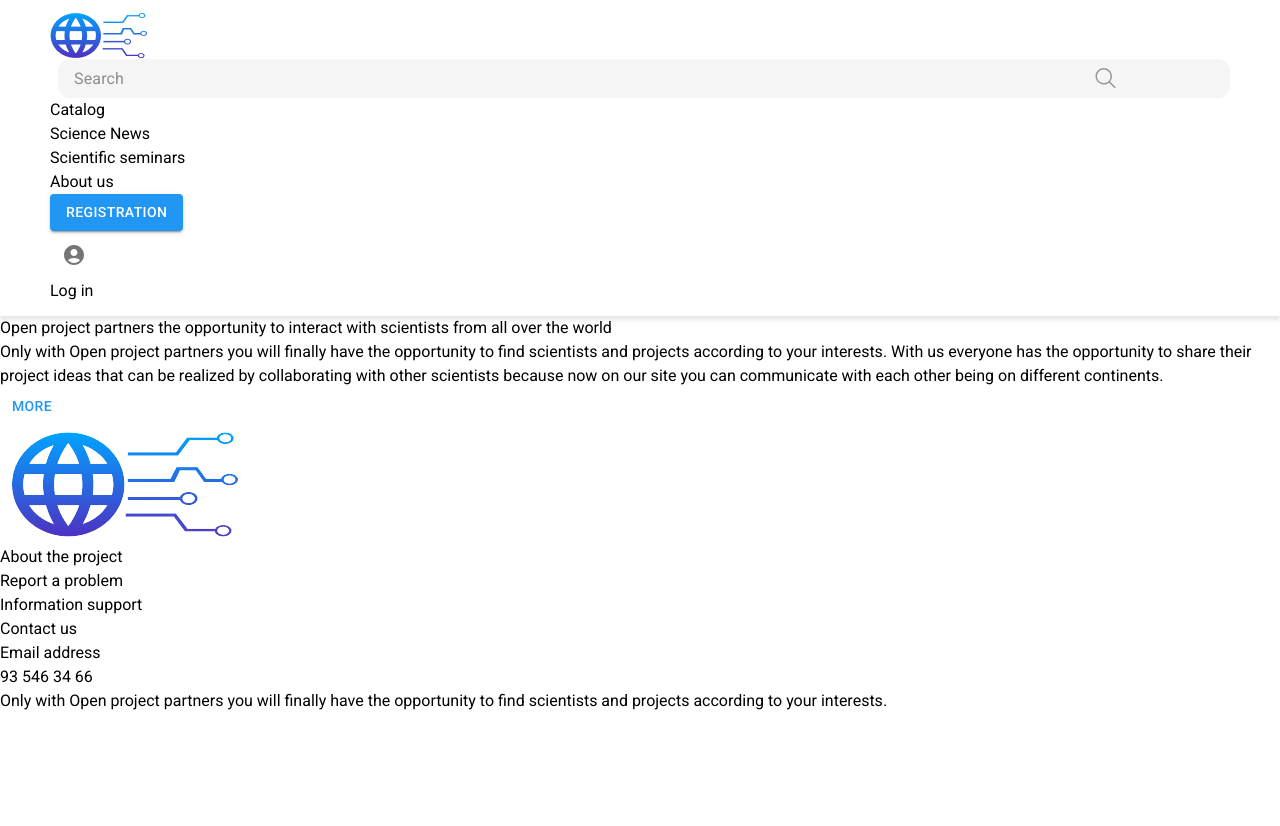
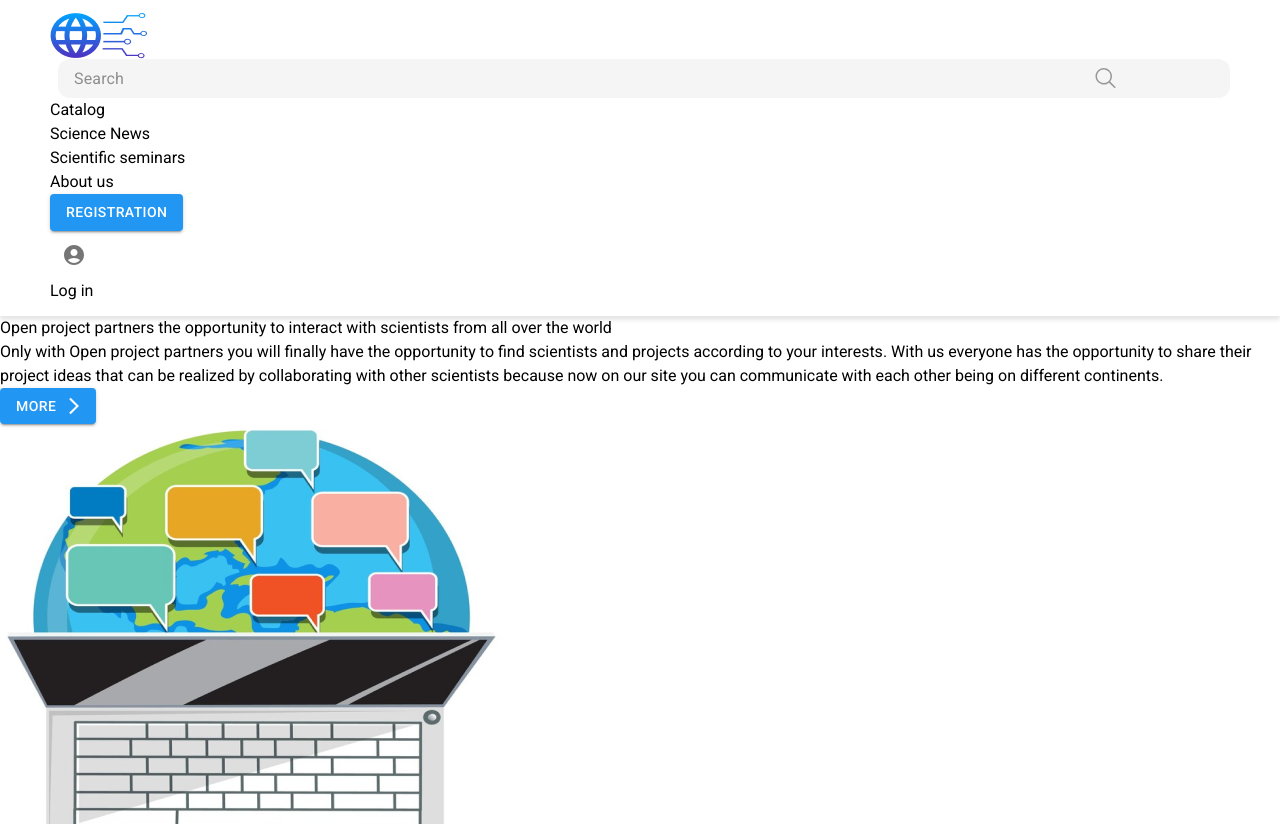
Before and after one commit to Thexasan/NasaSpaceProject, a React (Vite) app: page / in a window 1280 px wide. Shown: the top 826 px of the page. Before the commit the page ends 800 px from the top, so only its background shows below. Built offline with nearby package versions, Linux system fonts and the light colour scheme; a web font is replaced by a local one.

Commit message:
container fixed

```diff
--- a/src/index.css
+++ b/src/index.css
@@ -2,7 +2,7 @@
 @tailwind components;
 @tailwind utilities;
 
-.container
+.container1
 {
     max-width: 1500px;
     margin: 0 auto;
--- a/src/layout/Layout.jsx
+++ b/src/layout/Layout.jsx
@@ -64,8 +64,9 @@ const Layout = () => {
   return (
     <div>
       <div className="navbar">
+        <div className="walk">
           <div className="container1">
-          <div className="flex items-center justify-between walk">
+            <div className="flex items-center justify-between">
               <div className="flex items-center gap-[50px]">
                 <Link to="/">
                   <img src={globus} alt="" />
@@ -119,7 +120,7 @@ const Layout = () => {
               <div className="flex items-center justify-evenly gap-[20px]">
                 <div>
                   <Link to="/register">
-                  <Button color="primary" variant="contained" >
+                    <Button color="primary" variant="contained">
                       Registration
                     </Button>
                   </Link>
@@ -162,10 +163,12 @@ const Layout = () => {
             </div>
           </div>
         </div>
+      </div>
       <Outlet />
       <div className="footer">
+        <div className="bg-[#F6F6F6] py-[33px]  ">
           <div className="container1">
-          <div className="bg-[#F6F6F6] py-[33px]   flex items-center justify-evenly gap-[100px]">
+            <div className="flex items-center justify-evenly gap-[100px]">
               <div className="mr-[20px]">
                 <Link to="/">
                   <img src={bigglob} alt="" />
@@ -200,6 +203,7 @@ const Layout = () => {
           </div>
         </div>
       </div>
+    </div>
   );
 };
 
--- a/src/pages/Home/Home.jsx
+++ b/src/pages/Home/Home.jsx
@@ -1,20 +1,25 @@
 import { Button } from "@mui/material";
 import React, { useEffect } from "react";
-
+import laptop from "../../assets/laptop.png";
+import ArrowForwardIosIcon from "@mui/icons-material/ArrowForwardIos";
 const Home = () => {
   useEffect(() => {
     window.scrollTo(0, 0);
   }, []);
   return (
     <div>
-      <div className="section1">
-        <div className="container">
-          <div className="left">
-            <h1>
-              Open project partners the opportunity to interact with scientists
-              from all over the world
+      <div className="section1 pt-[70px]">
+        <div className="container1">
+
+          <div className="flex items-center justify-evenly">
+            <div className="left w-[47%]">
+              <h1 className="text-[36px] font-[400] ">
+                <span className="text-[#0072CD] ">
+                  Open project partners the opportunity{" "}
+                </span>{" "}
+                to interact with scientists from all over the world
               </h1>
-            <h1>
+              <h1 className="text-[20px] font-[400] text-[#000000] my-[20px] ">
                 Only with Open project partners you will finally have the
                 opportunity to find scientists and projects according to your
                 interests. With us everyone has the opportunity to share their
@@ -22,10 +27,17 @@ const Home = () => {
                 scientists because now on our site you can communicate with each
                 other being on different continents.
               </h1>
-            <Button>MORE</Button>
+              <Button variant="contained" endIcon={<ArrowForwardIosIcon />}>
+                MORE
+              </Button>
+            </div>
+            <div>
+              <img className="w-[100%] m-auto" src={laptop} alt="" />
             </div>
             <div className="right"></div>
           </div>
+        </div>
+
         </div>
     </div>
   );
```
Also changed, not shown: src/assets/laptop.png (added). Lines whose indentation alone changed are shown as unchanged.
